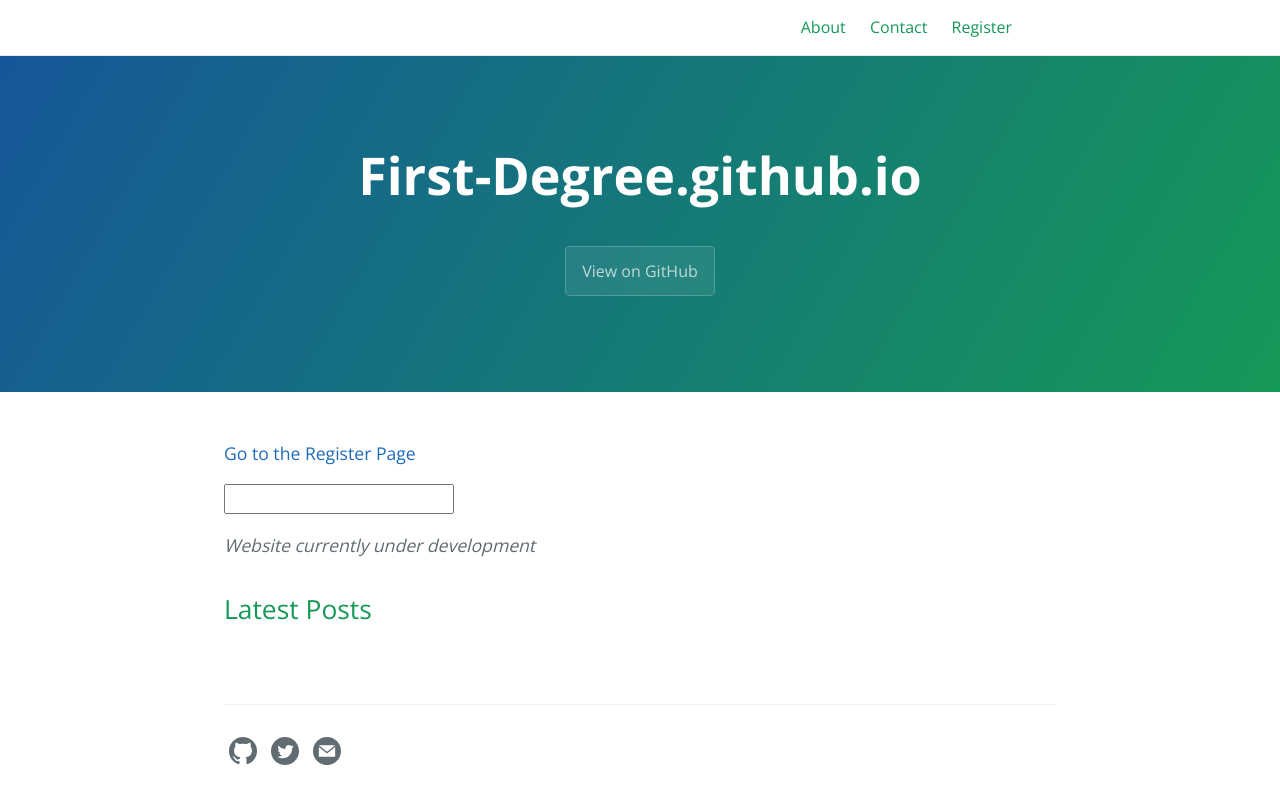
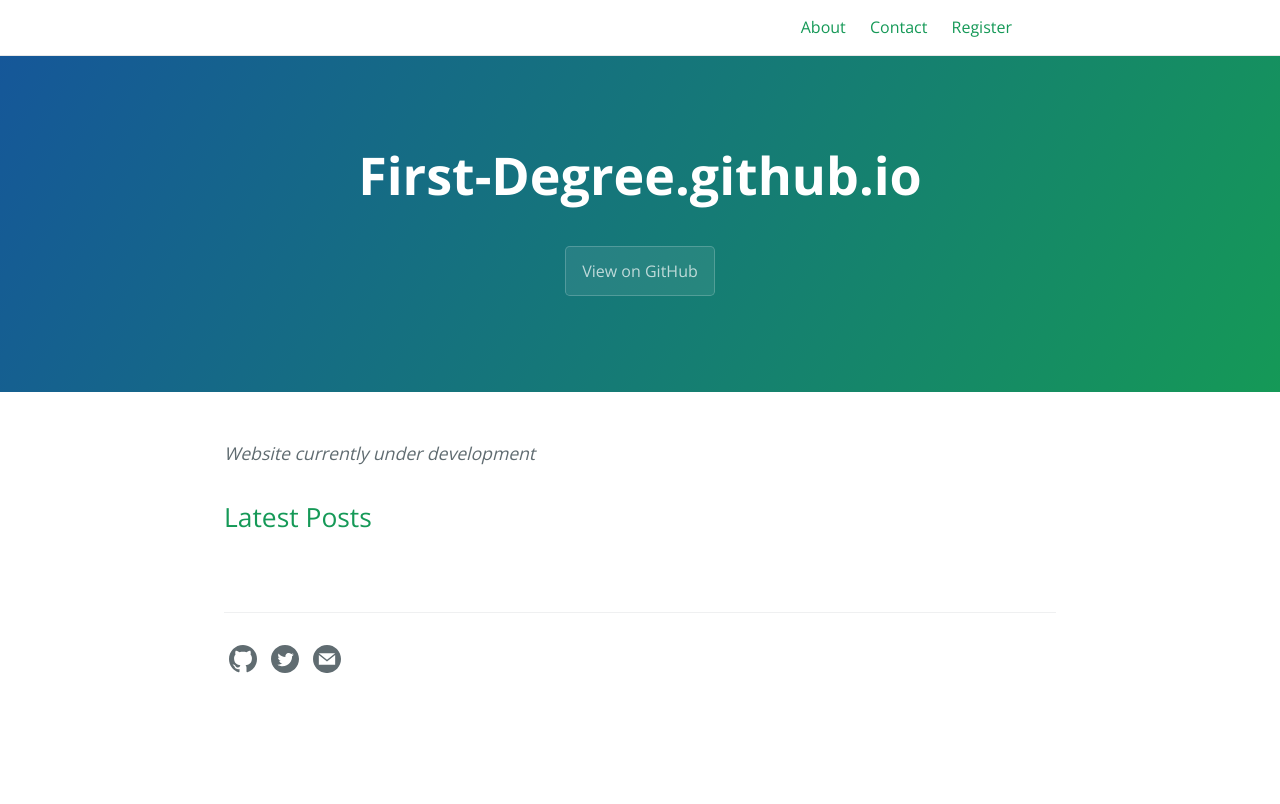
Before and after one commit to garciat20/First-Degree.github.io, a Jekyll site: the page built from index.md, in a window 1280 px wide. Shown: the top 804 px of the page. Built offline with Jekyll 4.4.1, drawn with Linux system fonts in a browser that asks for light colours; the repository's description, which GitHub fills in, is left out.

Commit message:
removed stuff on homepage cuz I didn't like it

```diff
--- a/index.md
+++ b/index.md
@@ -8,8 +8,4 @@
 layout: home
 ---
 
-[Go to the Register Page]({{ '/' | absolute_url }})
-
-<input type="url">
-
 <em>Website currently under development</em>
```
